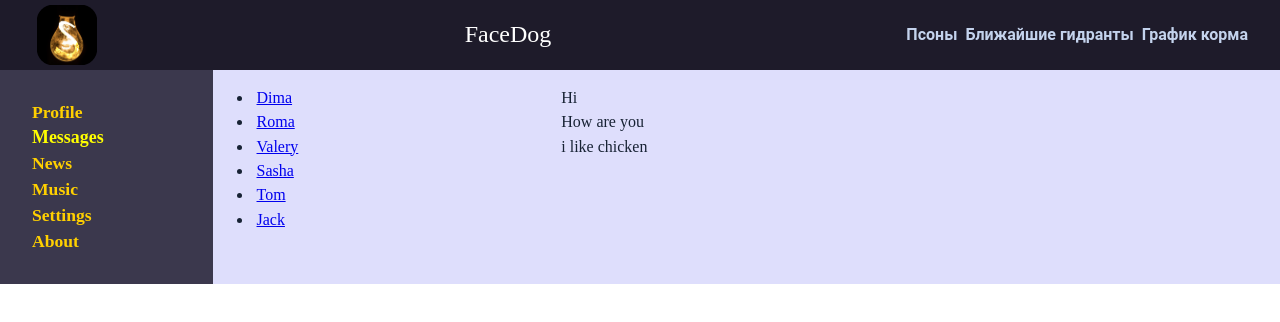
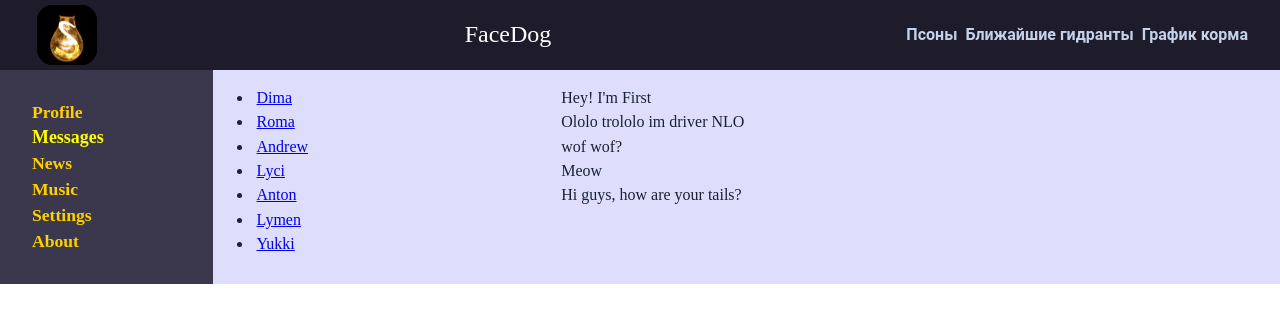
Before and after one commit to Romkalis/Social_Network_react, a React (Create React App) app: page /dialogs in a window 1280 px wide. Shown: the top 322 px of the page. Built offline with nearby package versions, Linux system fonts and the light colour scheme; a web font is replaced by a local one.

Commit message:
add MAP to mock data

```diff
--- a/src/components/main/Dialogs/Dialogs.jsx
+++ b/src/components/main/Dialogs/Dialogs.jsx
@@ -1,25 +1,23 @@
 import style from "./Dialogs.module.css";
 import Dialog from "./Dialog/Dialog";
 import Message from "./Message/Message";
-import { mockData } from "../../mock/mock";
+import { dialogsData, messagesData } from "../../mock/mock";
 
 const Dialogs = (props) => {
+
+  let dialogsElements = dialogsData.map( (dialog) => <Dialog name={dialog.name} id={dialog.id}></Dialog>)
+  let messagesElements = messagesData.map( (message) => <Message text={message.text} id={message.id}></Message>)
   return (
     <section className={style.dialogs}>
       <ul className={style.dialogsList}>
 
-        <Dialog name="Dima" id="1"></Dialog>
-        <Dialog name="Roma" id="2"></Dialog>
-        <Dialog name="Valery" id="3"></Dialog>
-        <Dialog name="Sasha" id="4"></Dialog>
-        <Dialog name="Tom" id="5"></Dialog>
-        <Dialog name="Jack" id="6"></Dialog>
+         {dialogsElements}
 
       </ul>
       <ul className={style.messages}>
-        <Message text="Hi"></Message>
-        <Message text="How are you"></Message>
-        <Message text="i like chicken"></Message>
+
+        {messagesElements}
+
       </ul>
     </section>
   );
--- a/src/components/main/Profile/Posts/Post/Post.module.css
+++ b/src/components/main/Profile/Posts/Post/Post.module.css
@@ -9,6 +9,7 @@
     background-color: #eeeefd;
     border-radius: 10px;
     margin-bottom: 0.5em;
+    color: #38455b;
   }
 
   .avatar {
--- a/src/components/mock/mock.js
+++ b/src/components/mock/mock.js
@@ -1,4 +1,4 @@
-export let mockData =[
+export let dialogsData =[
     {id: 1, name: "Dima"},
     {id: 2, name: "Roma"},
     {id: 3, name: "Andrew"},
@@ -7,3 +7,19 @@ export let mockData =[
     {id: 6, name: "Lymen"},
     {id: 7, name: "Yukki"},
 ]
+
+export let messagesData = [
+    {id: 1, text: "Hey! I'm First"},
+    {id: 2, text:"Ololo trololo im driver NLO"},
+    {id: 3, text:"wof wof?"},
+    {id: 4, text:"Meow"},
+    {id: 5, text:"Hi guys, how are your tails?"},
+]
+
+export let postsData = [
+    {id: 1, post: "Hey! I'm First", like: 5},
+    {id: 2, post:"Ololo trololo im driver NLO", like: 25},
+    {id: 3, post:"wof wof?", like: 15},
+    {id: 4, post:"Meow", like: 2},
+    {id: 5, post:"Hi guys, how are your tails?", like: 1},
+]
```
Also changed, not shown: src/components/main/Profile/Posts/Posts.jsx (+13 -10 lines).
